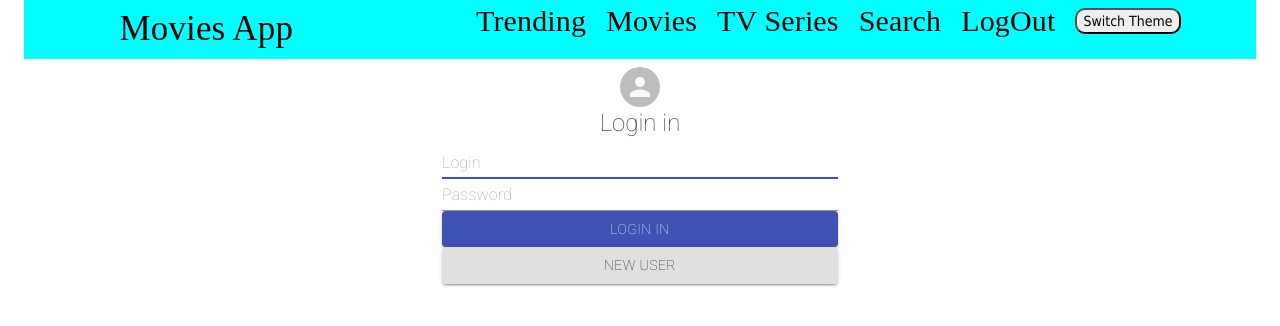
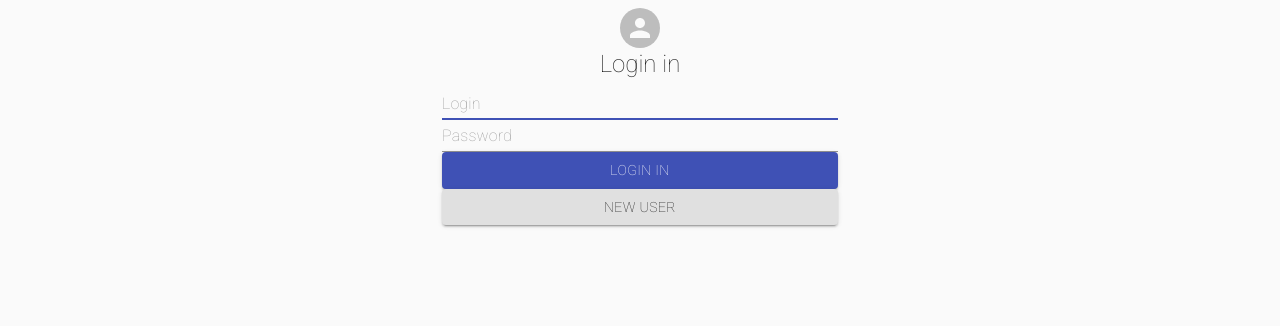
Before and after one commit to AndreyXa/diplom_project, a React (Create React App) app: page /login in a window 1280 px wide. Shown: the top 326 px of the page. Built offline with nearby package versions, Linux system fonts and the light colour scheme; no server answers.

Commit message:
finish app

```diff
--- a/src/Components/Genres/Genres.jsx
+++ b/src/Components/Genres/Genres.jsx
@@ -18,7 +18,7 @@ export const Genres = ({
         } else {
             alert("error" + response.status);
         }
-    }
+    };
 
     useEffect(() => {
         fetchGenres();
--- a/src/Components/Header/Header.jsx
+++ b/src/Components/Header/Header.jsx
@@ -4,7 +4,6 @@ import styled from './Header.module.css';
 import {ThemeProvider} from "styled-components";
 import {darkTheme, lightTheme} from "../Theme/theme";
 import {GlobalStyles} from "../Theme/globalStyles";
-import {listenToUserChange} from "../../firebase/auth";
 import {useUser} from "../../store/userContext";
 
 export const Header = () => {
@@ -13,8 +12,6 @@ export const Header = () => {
     const themeToggler = () => {
         theme === 'light' ? setTheme('dark') : setTheme('light')
     };
-
-
 
     return (
         <ThemeProvider theme={theme === 'light' ? lightTheme : darkTheme}>
@@ -56,7 +53,7 @@ export const Header = () => {
                         </Link>
                     </li>
                     <li className={styled.navbarItem}>
-                        <button className={styled.buttonClick} onClick={themeToggler}>Switch Theme</button>
+                        <button className={styled.buttonClick} onClick={themeToggler}>Theme</button>
                     </li>
                 </ul>
             </nav>
--- a/src/Components/LoginOut/LoginOut.jsx
+++ b/src/Components/LoginOut/LoginOut.jsx
@@ -2,13 +2,16 @@ import React from 'react';
 import styled from './LoginOut.module.css';
 import {useUser} from "../../store/userContext";
 import {signOut} from "../../firebase/auth";
+import {useHistory} from "react-router-dom";
 
 export const LoginOut = () => {
     const user = useUser();
+    const history = useHistory();
 
     const handleSubmit = async () => {
         // setUser(null);
         signOut();
+        history.push('/login');
     };
 
     return (
--- a/src/Pages/Login.jsx
+++ b/src/Pages/Login.jsx
@@ -40,6 +40,7 @@ export const Login = () => {
 
     const getNewUser = async () => {
         createUser(login,password);
+        setOpen(false);
     };
 
     return (
--- a/src/Pages/Movies.jsx
+++ b/src/Pages/Movies.jsx
@@ -24,10 +24,10 @@ export const Movies = () => {
         } else {
             alert("error" + response.status);
         }
-    }
+    };
 
     useEffect(() => {
-        fetchMovies();
+       fetchMovies();
     }, [page, genreforURL]);
 
     const handlePageChange = (e) => {
@@ -35,7 +35,7 @@ export const Movies = () => {
     };
 
     return (
-        <div >
+        <div>
             <span className={styled.pageTitle}>Movies</span>
             <Genres
                 type="movie"
--- a/src/route/UseRouter.jsx
+++ b/src/route/UseRouter.jsx
@@ -1,5 +1,5 @@
 import React, {useEffect, useState} from 'react';
-import {Redirect, Route, Switch, useHistory} from "react-router-dom";
+import {Route, Switch, useHistory} from "react-router-dom";
 import {Trending} from "../Pages/Trending";
 import {Movies} from "../Pages/Movies";
 import {Series} from "../Pages/Series";
@@ -7,36 +7,35 @@ import {Search} from "../Pages/Search";
 import {Login} from "../Pages/Login";
 import {Header} from "../Components/Header/Header";
 import {LoginOut} from "../Components/LoginOut/LoginOut";
+import {listenToUserChange} from "../firebase/auth";
 
 
 export const UseRouter = () => {
     const [user, setUser] = useState(null);
-    const [auth, setAuth] = useState(true);
     const history = useHistory();
-    console.log(user);
 
     useEffect(() => {
         if (!user) history.push("/login");
+        if (user) history.push("/trending");
     }, [user]);
 
-    // if (user === null) {
-    //     return (
-    //         <Switch>
-    //             <Route path='/'>
-    //                 {
-    //                     auth ? <Login setUser={setUser}/> : <Redirect to='/trending'/>
-    //                 }
-    //             </Route>
-    //         </Switch>
-    //     );
-    // }
+    useEffect(()=>{
+        listenToUserChange(setUser);
+    },[]);
+
+    if (user === null) {
+        return (
+            <Switch>
+                <Route path='/login'>
+                   <Login/>
+                </Route>
+            </Switch>
+        );
+    }
     return (
         <>
             <Header />
             <Switch>
-                <Route path='/login' exact>
-                    <Login/>
-                </Route>
                 <Route path='/trending'>
                     <Trending/>
                 </Route>
```
Also changed, not shown: src/Request/request.js (deleted, +0 -8 lines).
